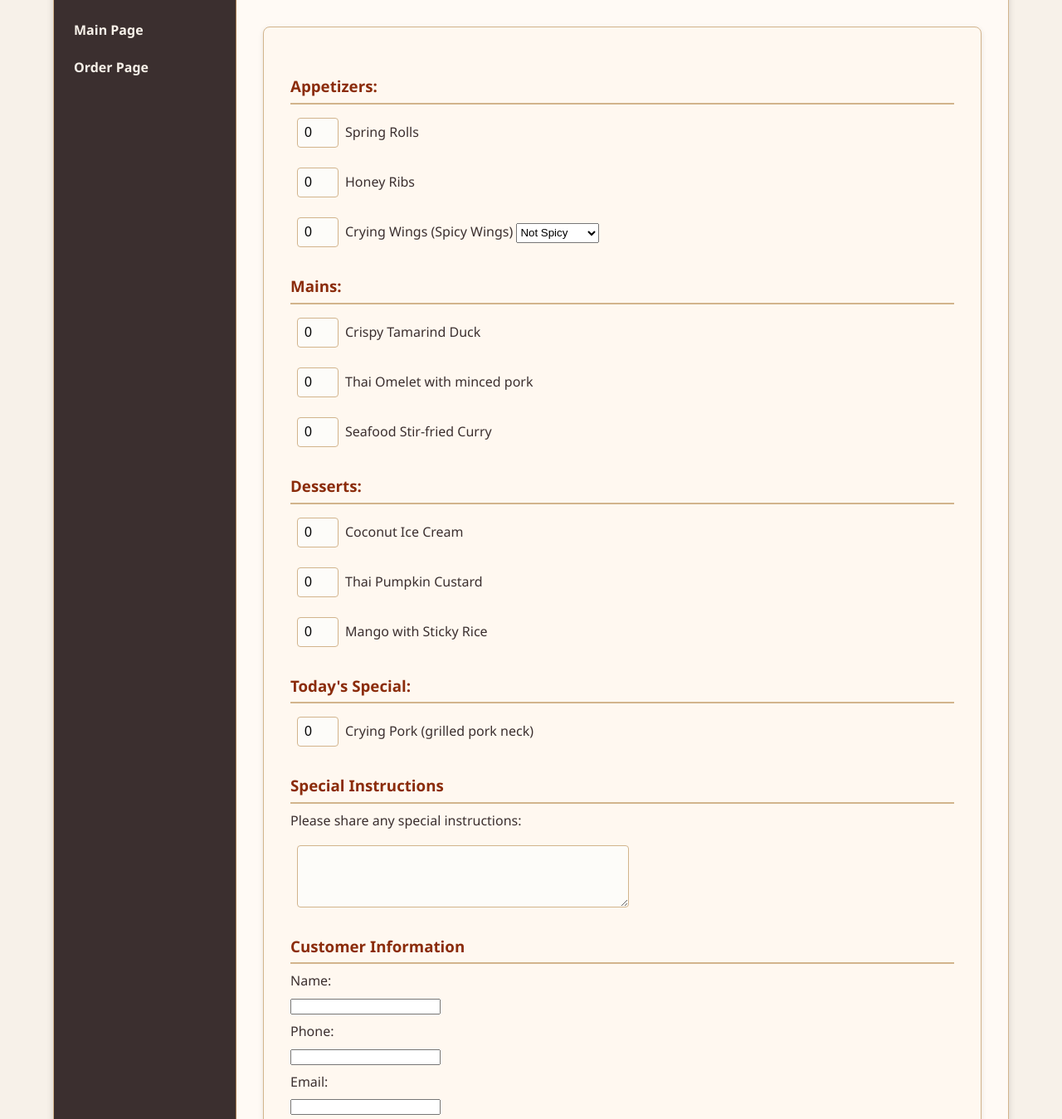
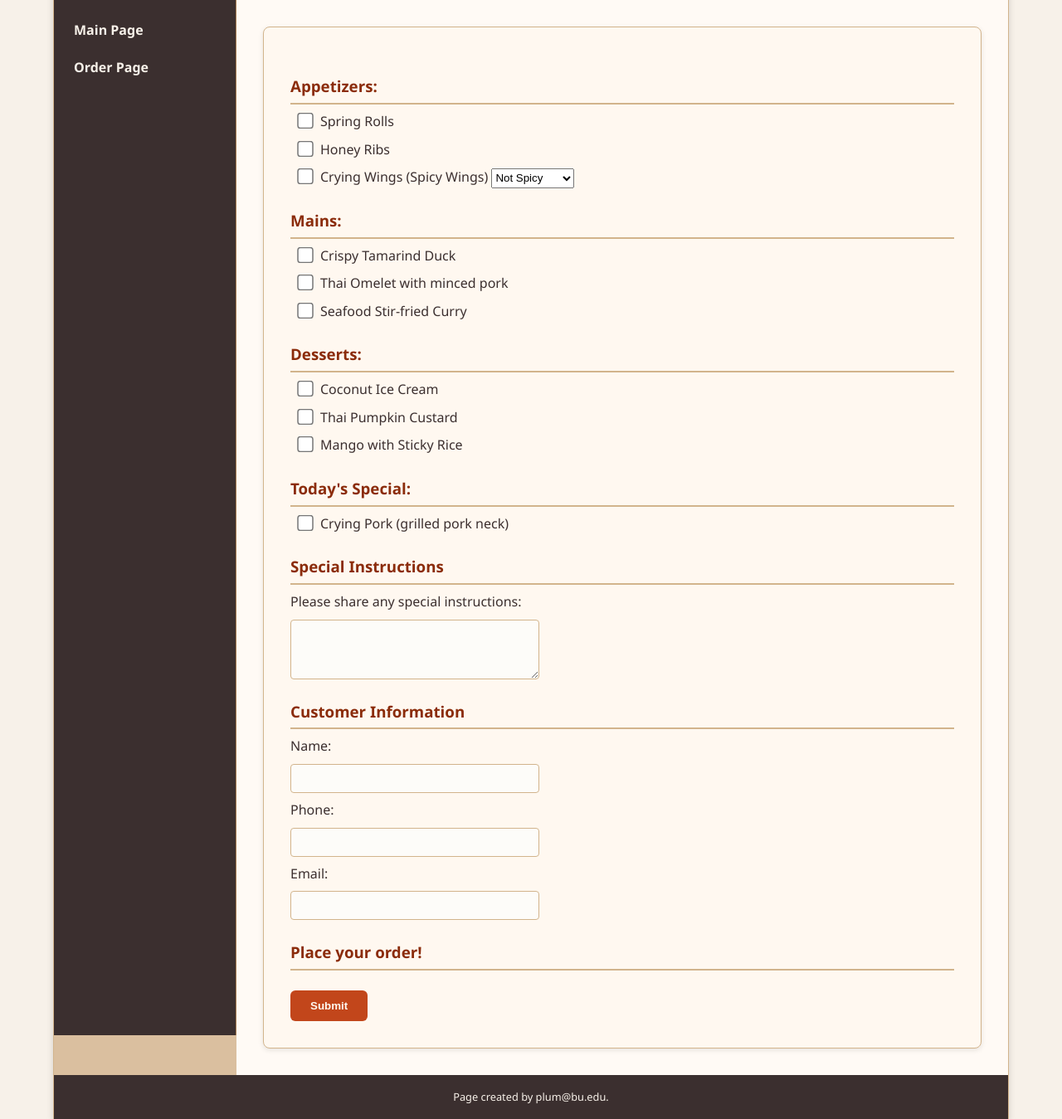
Before and after one commit to plum-sorathorn/cs412, a Django app: page /restaurant/order/ in a window 1280 px wide. Shown: the part 151-1500 px from the top of the page at 83% size. Run offline with Django 5.2, Linux system fonts and the light colour scheme.

Commit message:
finished up ordering feature and all pages. Added some css as well. Getting ready for deployment.

```diff
--- a/restaurant/templates/order.html
+++ b/restaurant/templates/order.html
@@ -14,13 +14,14 @@
         <p>
             <h3>Appetizers:</h3>
             {% for appetizer in appetizers %}
-                <div><input type="number" value="0">{{ appetizer }}
+                <div><input type="checkbox" name="appetizer" value="{{ appetizer }}">{{ appetizer }}
                 {% if "Crying Wings" in appetizer %}
-                    <select name="spice_{{ forloop.counter }}">
-                        <option value="not_spicy">Not Spicy</option>
-                        <option value="spicy">Spicy</option>
-                        <option value="very_spicy">Very Spicy</option>
+                    <select name="spice">
+                        <option value="*Not Spicy">Not Spicy</option>
+                        <option value="*Spicy">Spicy</option>
+                        <option value="*Very Spicy">Very Spicy</option>
                     </select>
+
                 {% endif %}
                 </div>
             {% endfor %}
@@ -29,34 +30,34 @@
         <p>
             <h3>Mains:</h3>
             {% for main in mains %}
-                <div><input type="number" value="0">{{ main }}</div>
+                <div><input type="checkbox" name="main" value="{{ main }}">{{ main }}</div>
             {% endfor %}
         </p>
 
         <p>
             <h3>Desserts:</h3>
             {% for dessert in desserts %}
-                <div><input type="number" value="0">{{ dessert }}</div>
+                <div><input type="checkbox" name="dessert" value="{{ dessert }}">{{ dessert }}</div>
             {% endfor %}
         </p>
 
         <p>
         <h3>Today's Special:</h3>
-            <div><input type="number" value="0">{{ daily_special }}</div>
+            <div><input type="checkbox" name="special" value="{{ daily_special }}">{{ daily_special }}</div>
         </p>
 
         <p>
             <h3>Special Instructions</h3>
             Please share any special instructions:
-            <div><textarea name="special_instructions" rows="3" cols="60"></textarea></div>
+            <div><textarea name="special_instructions" rows="3" cols="30"></textarea></div>
         </p>
         <p>
             <h3>Customer Information</h3>
 
-            <div>Name:</div> <div><input name="name"></div>
-            <div>Phone:</div> <div><input name="phone"></div>
+            <div>Name:</div> <div><input type="text" name="name"></div>
+            <div>Phone:</div> <div><input type="text" name="phone"></div>
 
-            <div>Email:</div> <div><input name="email"></div>
+            <div>Email:</div> <div><input type="text" name="email"></div>
         </p>
 
         <p>
--- a/restaurant/views.py
+++ b/restaurant/views.py
@@ -1,3 +1,49 @@
+# File: views.py
+# Author: Sorathorn Thongpitukthavorn (plum@bu.edu), 9/11/2025
+# Description:  logic of restaurant webapp. Includes HTTP POST
+#               methods and the whole menu. Will receive and process
+#               orders and return them as confirmation.
+
+from django.shortcuts import render
+from django.http import HttpRequest, HttpResponse
+import random
+
+appetizers = ["Spring Rolls", "Honey Ribs", "Crying Wings (Spicy Wings)"]
+main_dishes = ["Crispy Tamarind Duck", "Thai Omelet with minced pork", "Seafood Stir-fried Curry"]
+desserts = ["Coconut Ice Cream", "Thai Pumpkin Custard", "Mango with Sticky Rice"]
+special_menus = [
+    "Crying Tiger (beef brisket)", "Crying Pork (grilled pork neck)", "Basil Fried Rice",
+]
+
+def main(request):
+    ''' Main webpage for the restaurant. Simply returns the page. '''
+
+    template_name = "main.html"
+
+    payload = {
+        "restaurant_pic" : "restaurant_pic.png",
+    }
+
+    return render(request, template_name, payload)
+
+def order(request):
+    ''' Order page. Will display the menu and allow the user to order.
+        Also has a daily special function which an item is chosen to be
+        displayed randomly. '''
+
+    daily_special = random.choice(special_menus)
+
+    payload = {
+        'appetizers' : appetizers,
+        'mains' : main_dishes,
+        'desserts' : desserts,
+        'daily_special' : daily_special,
+    }
+
+    template_name = "order.html"
+
+    return render(request, template_name, payload)
+
 # File: views.py
 # Author: Sorathorn Thongpitukthavorn (plum@bu.edu), 9/11/2025
 # Description:  logic of restaurant webapp. Includes HTTP POST
@@ -52,6 +98,39 @@ def confirmation(request):
     template_name = "confirmation.html"
 
     if request.POST:
-        pass
+        # Get customer information from the form
+        customer_name = request.POST.get("name", "N/A")
+        customer_phone = request.POST.get("phone", "N/A")
+        customer_email = request.POST.get("email", "N/A")
+        special_instructions = request.POST.get("special_instructions", "N/A")
 
-    return None
+        # Get all selected items using getlist()
+        selected_appetizers = request.POST.getlist("appetizer")
+        selected_mains = request.POST.getlist("main")
+        selected_desserts = request.POST.getlist("dessert")
+        selected_special = request.POST.getlist("special")
+
+        # Combine all selected items into one list
+        ordered_items = []
+        ordered_items.extend(selected_appetizers)
+        ordered_items.extend(selected_mains)
+        ordered_items.extend(selected_desserts)
+        ordered_items.extend(selected_special)
+
+        # Handle "Crying Wings" spice level if it was selected
+        spice_level = None
+        if "Crying Wings (Spicy Wings)" in ordered_items:
+            spice_level = request.POST.get("spice", "Not specified")
+
+        payload = {
+            'customer_name': customer_name,
+            'customer_phone': customer_phone,
+            'customer_email': customer_email,
+            'special_instructions': special_instructions,
+            'ordered_items': ordered_items,
+            'spice_level': spice_level,
+        }
+
+        return render(request, template_name, payload)
+
+    return render(request, template_name)
--- a/static/restaurant_styles.css
+++ b/static/restaurant_styles.css
@@ -110,6 +110,11 @@ footer {
     border: 3px solid #d2b48c;
 }
 
+hr {
+    margin-top: 15px;
+    margin-bottom: 15px;
+}
+
 h2, h3 {
     color: #c2461b;
     margin-bottom: 1rem;
@@ -149,34 +154,25 @@ select {
     width: 100px;
 }
 
-input[type="number"],
+input[type="checkbox"] {
+    width: 100%;
+    max-width: 20px;
+    background: #fdfcf9;
+    transform: scale(1.5);
+    margin-right: 0.5rem;
+    margin-left: 0.5rem;
+}
+
+
+input[type="text"],
 textarea {
     width: 100%;
-    max-width: 50px;
+    max-width: 300px;
     padding: 0.5rem;
     border: 1px solid #d2b48c;
     border-radius: 4px;
     background: #fdfcf9;
-    font-size: 1rem;
-    margin: 0.5rem;
-}
-
-
-input[type="text"],
-input[type="email"],
-textarea {
-    width: 100%;
-    max-width: 400px;
-    padding: 0.5rem;
-    border: 1px solid #d2b48c;
-    border-radius: 4px;
-    background: #fdfcf9;
-    font-size: 1rem;
-    margin: 0.5rem;
-}
-
-textarea {
-    resize: vertical;
+    font-size: 15px;
 }
 
 input[type="submit"] {
```
Also changed, not shown: restaurant/templates/confirmation.html (+40 -0 lines).
